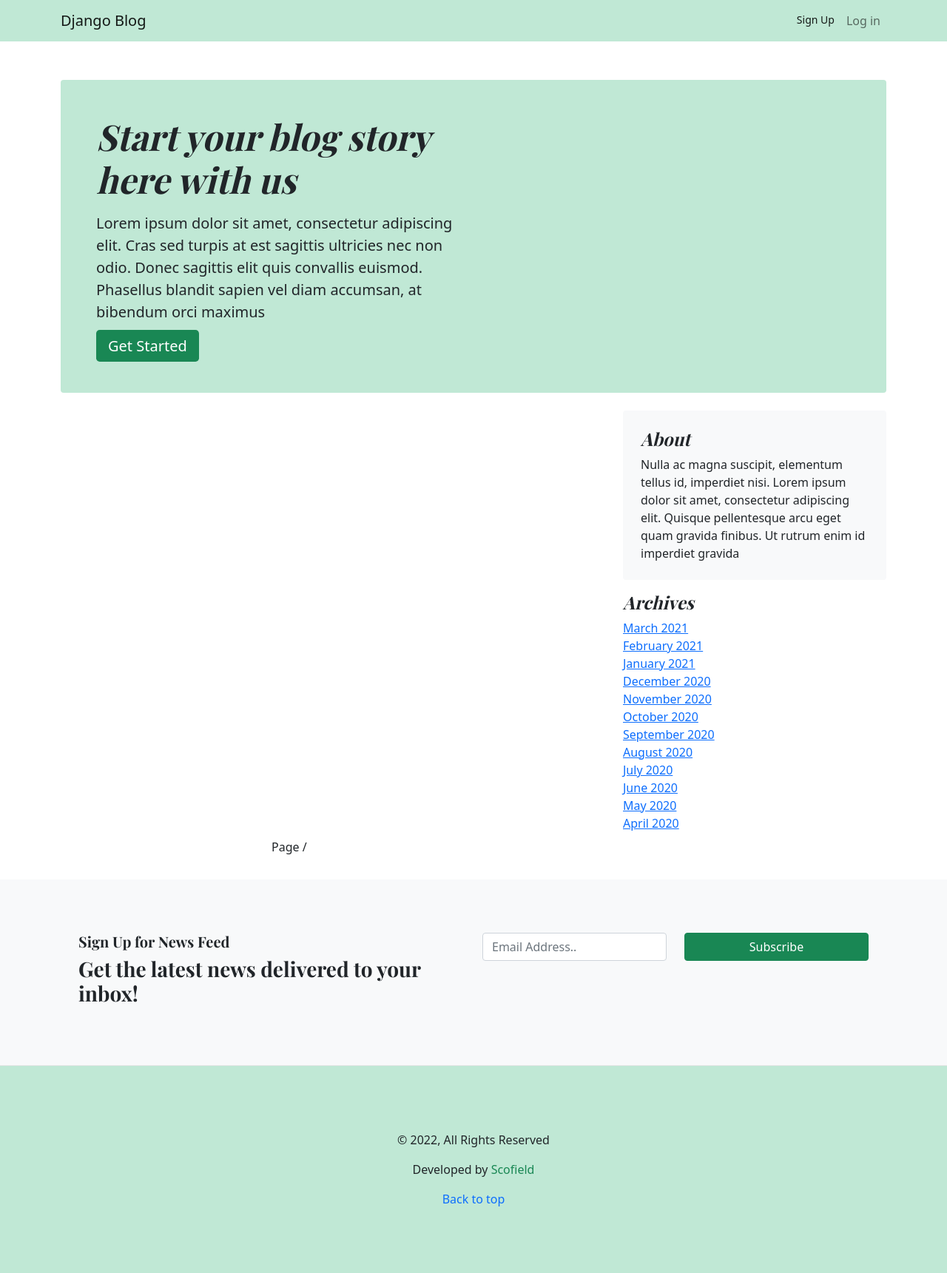
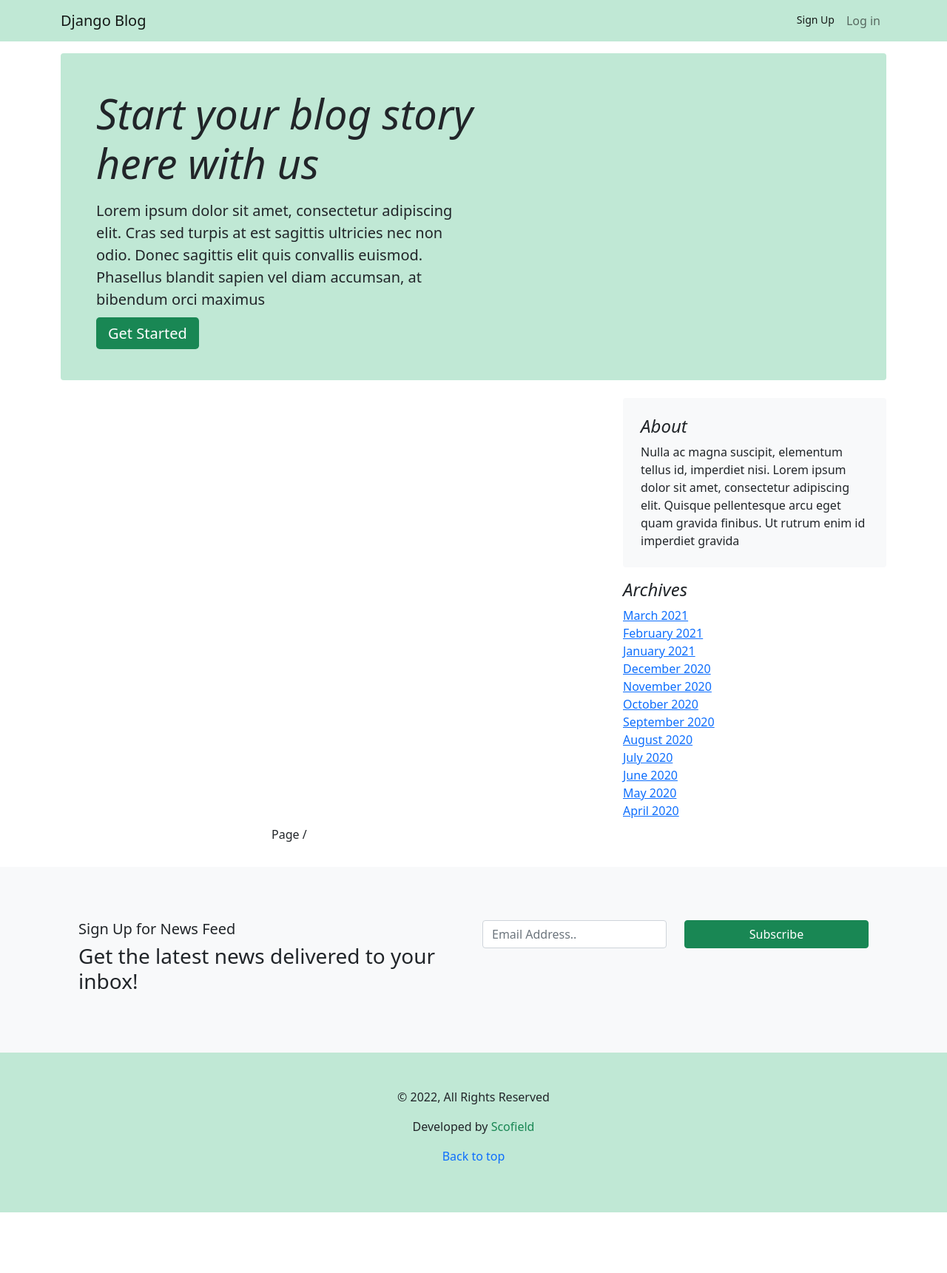
Before and after one commit to Scofield1/blog_app, a Django app: template templates/main/index.html in a window 1280 px wide. Shown: the whole page at 74% size. After the commit the page ends 1639 px from the top, so only its background shows below. Run offline with Django 4.2, Linux system fonts and the light colour scheme; the template is opened without the code that fills it, so the values that code supplies are empty; some libraries are stand-ins or nearby versions.

Commit message:
all checked

```diff
--- a/project/models.py
+++ b/project/models.py
@@ -32,10 +32,10 @@ class ProfileModel(models.Model):
     bio = models.TextField(blank=True, null=True)
     phone_number = models.CharField(max_length=20, blank=True, null=True)
     location = models.CharField(max_length=100, blank=True, null=True)
-    image = models.ImageField(default='default.jpg', upload_to='profile')
+    image = models.ImageField(default='profile_pic.svg', upload_to='profile')
 
     def __str__(self):
-        return self.name
+        return self.user.username
 
 
 class CommentModel(models.Model):
--- a/static/css/blog.css
+++ /dev/null
@@ -1,103 +0,0 @@
-/* stylelint-disable selector-list-comma-newline-after */
-
-.blog-header {
-  line-height: 1;
-  border-bottom: 1px solid #e5e5e5;
-}
-
-.blog-header-logo {
-  font-family: "Playfair Display", Georgia, "Times New Roman", serif/*rtl:Amiri, Georgia, "Times New Roman", serif*/;
-  font-size: 2.25rem;
-}
-
-.blog-header-logo:hover {
-  text-decoration: none;
-}
-
-h1, h2, h3, h4, h5, h6 {
-  font-family: "Playfair Display", Georgia, "Times New Roman", serif/*rtl:Amiri, Georgia, "Times New Roman", serif*/;
-}
-
-.display-4 {
-  font-size: 2.5rem;
-}
-@media (min-width: 768px) {
-  .display-4 {
-    font-size: 3rem;
-  }
-}
-
-.nav-scroller {
-  position: relative;
-  z-index: 2;
-  height: 2.75rem;
-  overflow-y: hidden;
-}
-
-.nav-scroller .nav {
-  display: flex;
-  flex-wrap: nowrap;
-  padding-bottom: 1rem;
-  margin-top: -1px;
-  overflow-x: auto;
-  text-align: center;
-  white-space: nowrap;
-  -webkit-overflow-scrolling: touch;
-}
-
-.nav-scroller .nav-link {
-  padding-top: .75rem;
-  padding-bottom: .75rem;
-  font-size: .875rem;
-}
-
-.card-img-right {
-  height: 100%;
-  border-radius: 0 3px 3px 0;
-}
-
-.flex-auto {
-  flex: 0 0 auto;
-}
-
-.h-250 { height: 250px; }
-@media (min-width: 768px) {
-  .h-md-250 { height: 250px; }
-}
-
-/* Pagination */
-.blog-pagination {
-  margin-bottom: 4rem;
-}
-.blog-pagination > .btn {
-  border-radius: 2rem;
-}
-
-/*
- * Blog posts
- */
-.blog-post {
-  margin-bottom: 4rem;
-}
-.blog-post-title {
-  margin-bottom: .25rem;
-  font-size: 2.5rem;
-}
-.blog-post-meta {
-  margin-bottom: 1.25rem;
-  color: #727272;
-}
-
-/*
- * Footer
- */
-.blog-footer {
-  padding: 2.5rem 0;
-  color: #727272;
-  text-align: center;
-  background-color: #f9f9f9;
-  border-top: .05rem solid #e5e5e5;
-}
-.blog-footer p:last-child {
-  margin-bottom: 0;
-}
```
Also changed, not shown: static/css/blog.rtl.css (deleted, +0 -103 lines), templates/users/login.html (+10 -2 lines), templates/users/profile.html (+10 -10 lines), templates/users/register.html (+10 -2 lines), media/profile_pic.svg (added), project/migrations/0002_alter_profilemodel_image.py (added), static/img/post.svg (added), static/img/profile.svg (added), static/img/profile_info.svg (added), static/img/reg.svg (added), static/img/sign_in.svg (added).
